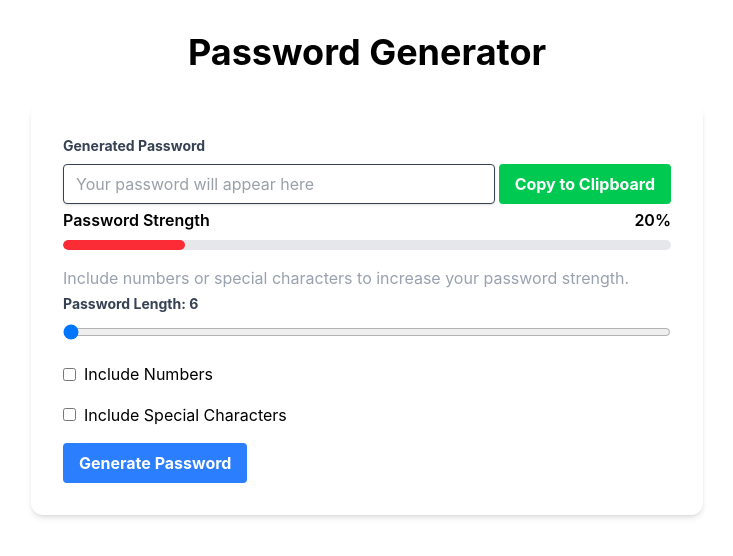
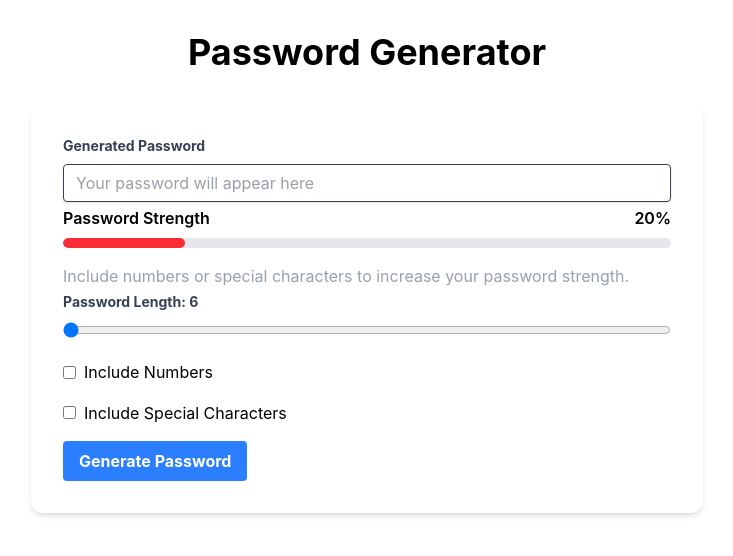
Before and after one commit to AbsoluteMassive/password-gen-app, a React (Vite) app: page / in a window 1280 px wide. Shown: the top 556 px of the page, without its empty margins (273-1006 px from the left). Built offline with nearby package versions, Linux system fonts and the light colour scheme.

Commit message:
improved password copy functionality and button visibility

```diff
--- a/src/App.jsx
+++ b/src/App.jsx
@@ -37,7 +37,6 @@ function App() {
   }, [leng, characterAllowed, numberAllowed]);
 
   const copyPasswordToClipboard = useCallback(() => {
-    if (!password) return;
     passasRef.current?.select();
     window.navigator.clipboard.writeText(password);
     setCopied(true);
--- a/src/components/PasswordGenerator.jsx
+++ b/src/components/PasswordGenerator.jsx
@@ -59,6 +59,7 @@ const PasswordGenerator = ({
                 readOnly
                 ref={passasRef}
               />
+              {password && (
                 <button
                   className="bg-green-500 hover:bg-green-600 shrink-0 active:bg-green-700 mx-auto
                text-white font-bold py-2 px-4 rounded focus:outline-none focus:shadow-outline"
@@ -66,6 +67,7 @@ const PasswordGenerator = ({
                 >
                   {copied ? "Copied!" : "Copy to Clipboard"}
                 </button>
+              )}
             </div>
             <div className="w-full mt-1">
               <div className="flex items-center justify-between gap-4 mb-2">
```
Lines whose indentation alone changed are shown as unchanged.
